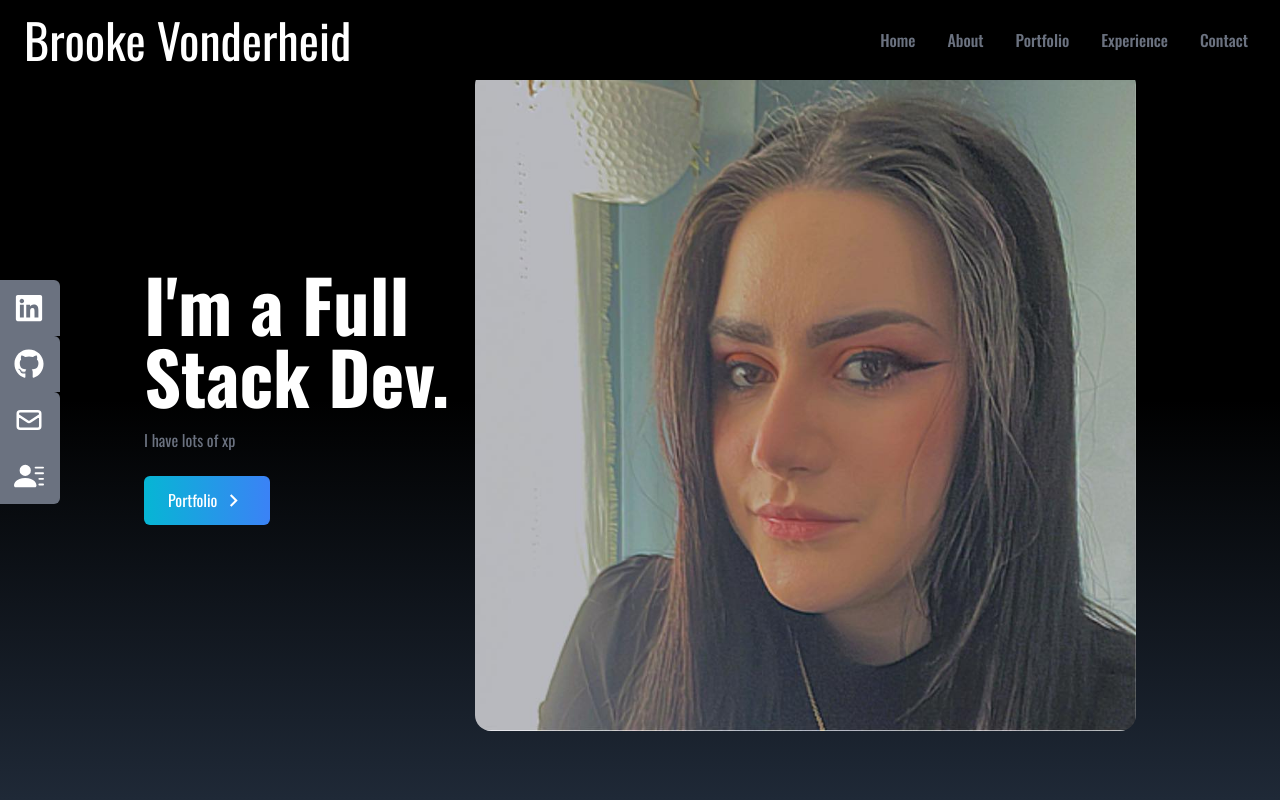
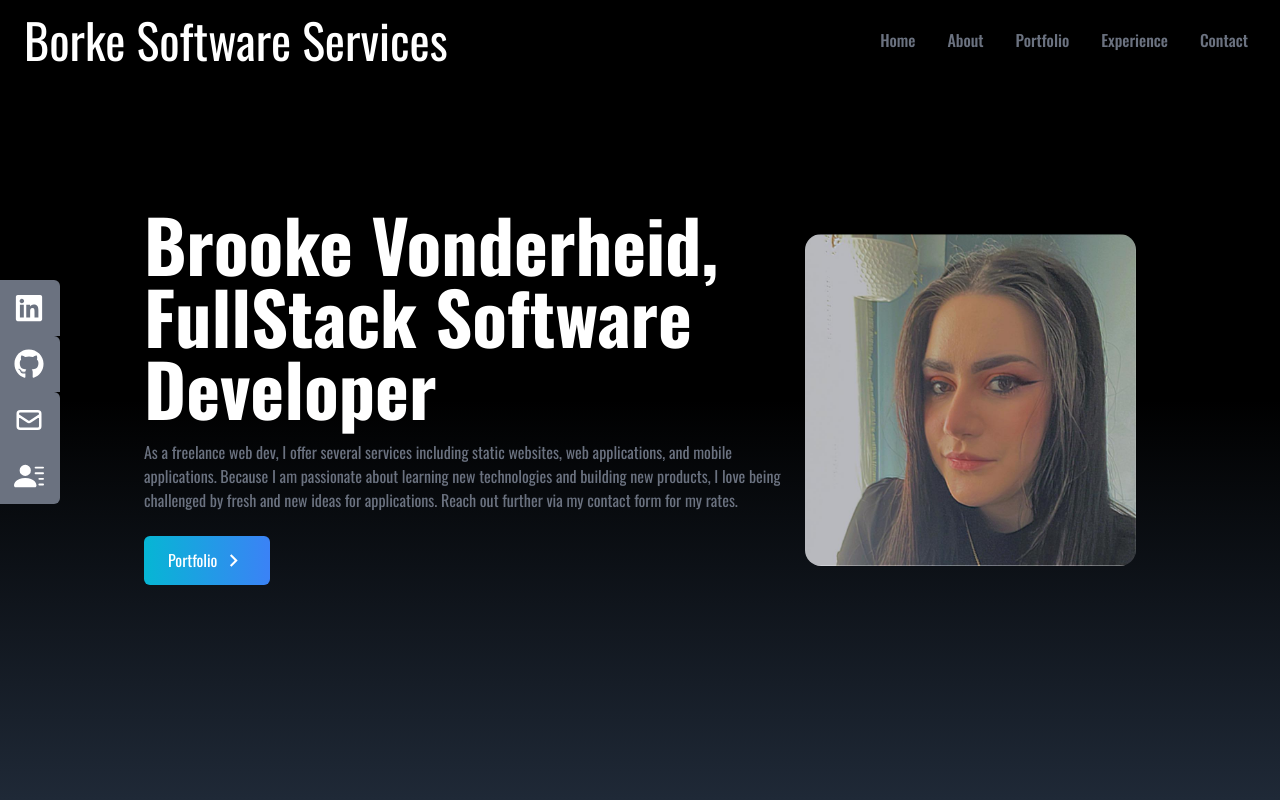
Before and after one commit to BrookaBrooke/BVPortfolio, a React (Create React App) app: page / in a window 1280 px wide. Shown: the top 800 px of the page. Built offline with nearby package versions, Linux system fonts and the light colour scheme.

Commit message:
added summary for the home page

```diff
--- a/src/components/Home.jsx
+++ b/src/components/Home.jsx
@@ -11,10 +11,12 @@ const Home = () => {
         <div className="max-w-screen-lg mx-auto flex flex-col items-center justify-center h-full px-4 md:flex-row">
             <div className="flex flex-col justify-center h-full">
                 <h2 className=" text-4xl sm:text-7xl font-bold text-white">
-                    I'm a Full Stack Dev.
+                    Brooke Vonderheid, FullStack Software Developer
                 </h2>
                 <p className="text-gray-500 py-4 max-w-medium">
-                    I have lots of xp
+                    As a freelance web dev, I offer several services including static websites, web applications, and mobile applications.
+                    Because I am passionate about learning new technologies and building new products, I love being challenged by
+                    fresh and new ideas for applications. Reach out further via my contact form for my rates.
                 </p>
 
                 <div>
@@ -26,7 +28,7 @@ const Home = () => {
                     </Link>
                 </div>
             </div>
-            <img src={headshot2} alt="my profile" className="rounded-2xl mx-auto w-2/3 md:w-half" />
+            <img src={headshot2} alt="my profile" className="rounded-2xl mx-auto w-1/3 md:w-half" />
         </div>
     </div>
     );
--- a/src/components/NavBar.jsx
+++ b/src/components/NavBar.jsx
@@ -31,7 +31,7 @@ const NavBar = () => {
   return (
     <div className="flex justify-between items-center w-full h-20 px-4 text-white bg-black fixed">
       <div>
-        <h1 className="text-5xl font-signature ml-2">Brooke Vonderheid</h1>
+        <h1 className="text-5xl font-signature ml-2">Borke Software Services</h1>
       </div>
 
       <ul className="hidden md:flex">
```
